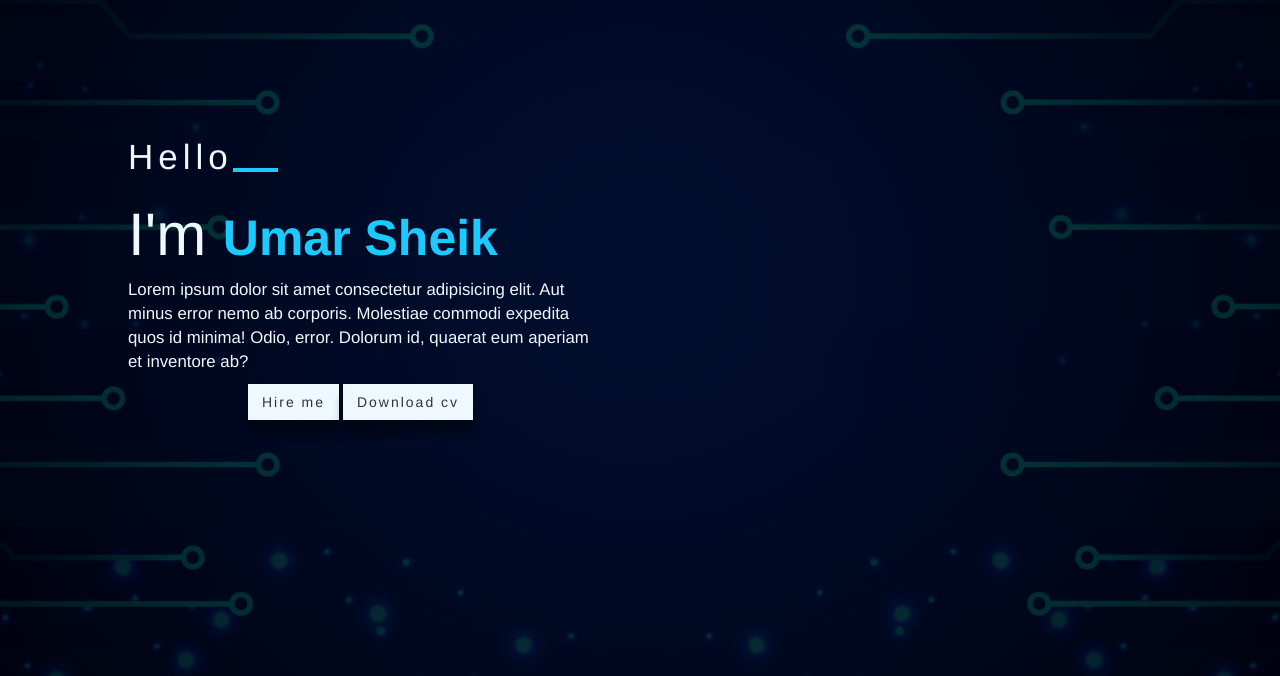
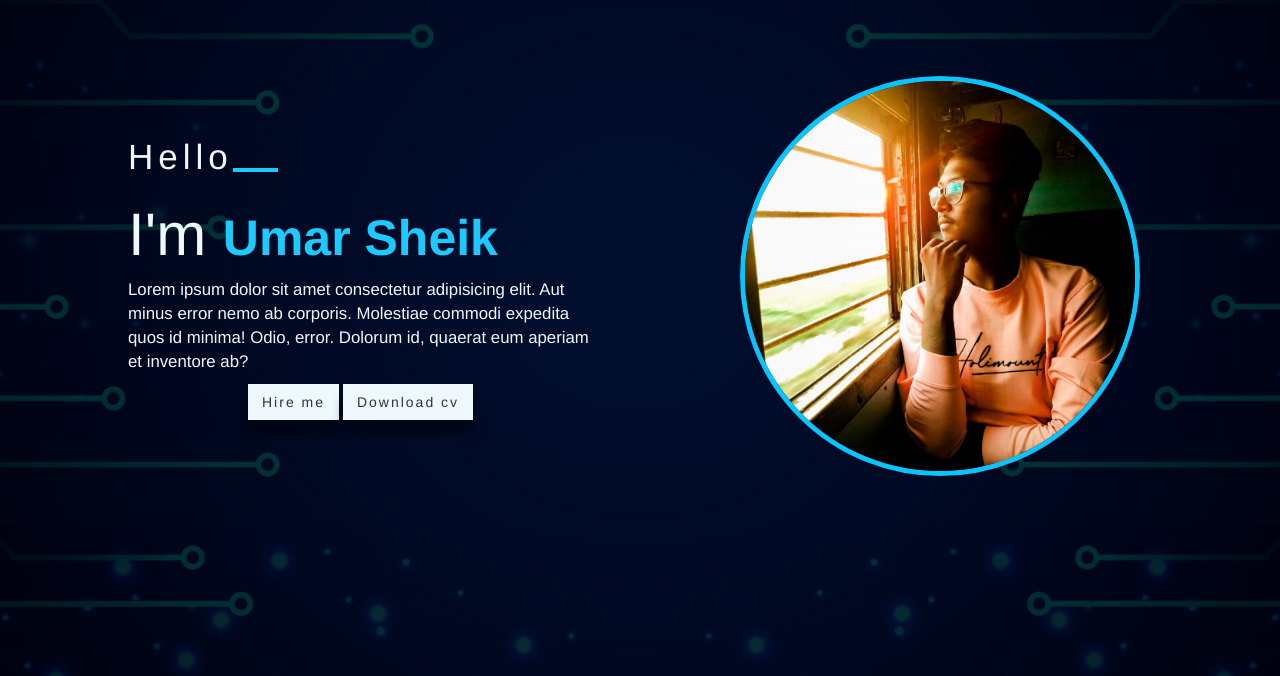
Before and after one commit to umar-sheik-8610/umar-sheik-8610.github.io, a plain HTML site: page index.html in a window 1280 px wide. Shown: the part 124-800 px from the top of the page. Drawn offline with nearby package versions, Linux system fonts and the light colour scheme; a web font is replaced by a local one.

Commit message:
Update index.html

```diff
--- a/index.html
+++ b/index.html
@@ -55,7 +55,7 @@
           </div>
 
           <div class="img-area">
-            <img class="pro.jpg" >
+            <img class="img" src="pro.jpg" >
         </div>
 
         </div>
```
